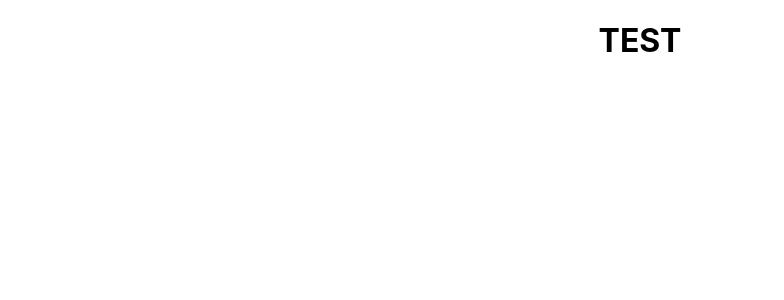
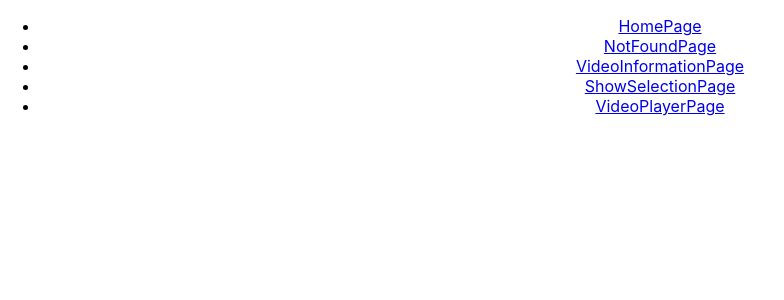
Before and after one commit to HassanBFarhat/Student_Streamz, a React (Create React App) app in the folder student_streamz/: page / in a window 1280 px wide. Before the commit this address had no page. Shown: the top 300 px of the page, without its empty margins (0-784 px from the left). Built offline with nearby package versions, Linux system fonts and the light colour scheme.

Commit message:
4th Commit: Added NavBar that links various pages

```diff
--- a/student_streamz/src/App.js
+++ b/student_streamz/src/App.js
@@ -7,17 +7,19 @@ import NotFoundPage from './webpages/NotFoundPage';
 import ShowSelectionPage from './webpages/ShowSelectionPage';
 import VideoInformationPage from './webpages/VideoInformationPage';
 import VideoPlayerPage from './webpages/VideoPlayerPage';
+import NavBar from './components/NavBar';
 
 function App() {
   return (
     <div className="App">
-      <h1>TEST</h1>
+      {/* <h1>TEST</h1> */}
+      <NavBar></NavBar>
       <Routes>
-        <Route exact path="./webpages/HomePage.js" element={<HomePage></HomePage>}></Route>
-        <Route path='./webpages/NotFoundPage.js' element={<NotFoundPage></NotFoundPage>}></Route>
-        <Route path='./webpages/ShowSelectionPage.js' element={<ShowSelectionPage></ShowSelectionPage>}></Route>
-        <Route path='./webpages/VideoInformationPage.js' element={<VideoInformationPage></VideoInformationPage>}></Route>
-        <Route path='./webpages/VideoPlayer.js' element={<VideoPlayerPage></VideoPlayerPage>}></Route>
+        <Route exact path="../webpages/HomePage.js" element={<HomePage></HomePage>}></Route>
+        <Route path='../webpages/NotFoundPage.js' element={<NotFoundPage></NotFoundPage>}></Route>
+        <Route path='../webpages/ShowSelectionPage.js' element={<ShowSelectionPage></ShowSelectionPage>}></Route>
+        <Route path='../webpages/VideoInformationPage.js' element={<VideoInformationPage></VideoInformationPage>}></Route>
+        <Route path='../webpages/VideoPlayerPage.js' element={<VideoPlayerPage></VideoPlayerPage>}></Route>
       </Routes>
     </div>
   );
--- /dev/null
+++ b/student_streamz/src/components/NavBar.js
@@ -0,0 +1,33 @@
+import React from 'react';
+import { Link } from 'react-router-dom';
+
+function NavBar() {
+
+    function changed() {
+        console.log("Button Clicked");
+    }
+
+    return (
+        <nav>
+            <ul>
+                <li>
+                    <Link to="../webpages/HomePage.js" onClick={changed}>HomePage</Link>
+                </li>
+                <li>
+                    <Link to="../webpages/NotFoundPage.js" onClick={changed}>NotFoundPage</Link>
+                </li>
+                <li>
+                    <Link to="../webpages/VideoInformationPage.js" onClick={changed}>VideoInformationPage</Link>
+                </li>
+                <li>
+                    <Link to="../webpages/ShowSelectionPage.js" onClick={changed}>ShowSelectionPage</Link>
+                </li>
+                <li>
+                    <Link to="../webpages/VideoPlayerPage.js" onClick={changed}>VideoPlayerPage</Link>
+                </li>
+            </ul>
+        </nav>
+    );
+}
+
+export default NavBar;
```
